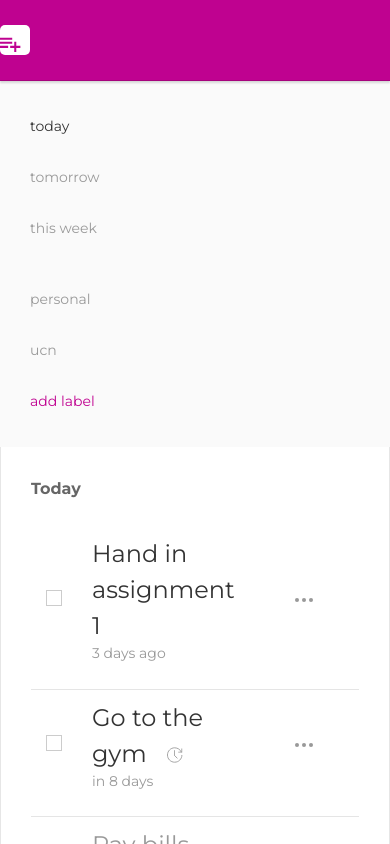
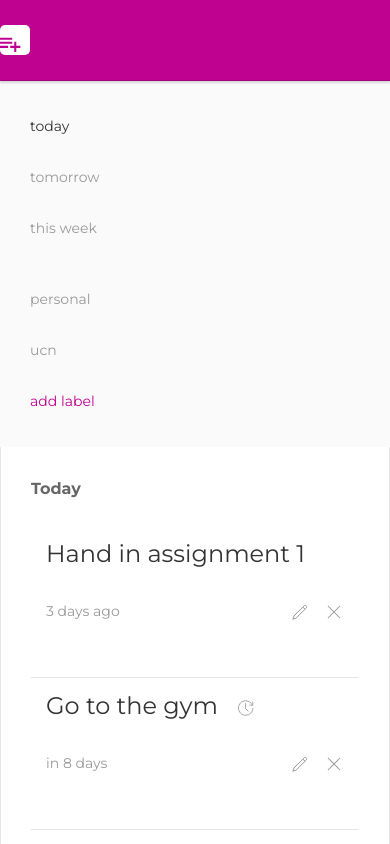
Before and after one commit to floriandejonckheere/remind-re, a React app in the folder web/: page / in a window 390 px wide. Shown: the top 844 px of the page. Built offline with nearby package versions, Linux system fonts and the light colour scheme.

Commit message:
Responsive Entry

```diff
--- a/web/src/components/navbar/searchbar/Searchbar.js
+++ b/web/src/components/navbar/searchbar/Searchbar.js
@@ -6,7 +6,7 @@ class Searchbar extends Component {
   render() {
     return (
       <div className="re-searchbar uk-width-expand">
-        <input type="text" className="uk-input" placeholder="Quick search" />
+        <input type="search" className="uk-input uk-search-input" placeholder="Quick search" />
       </div>
     )
   }
--- a/web/src/components/reminderlist/entry/Entry.js
+++ b/web/src/components/reminderlist/entry/Entry.js
@@ -8,11 +8,11 @@ class Entry extends Component {
     return (
       <li className="uk-padding-small">
         <div className="uk-grid">
-          <div className="uk-flex uk-flex-middle">
+          <div className="uk-flex uk-flex-middle uk-hidden">
             <input type="checkbox" className="uk-checkbox" />
           </div>
           <div className="uk-width-expand">
-            <div className="uk-text-lead">
+            <div className="uk-text-lead uk-text-truncate">
               { this.props.data.active ?
                 this.props.data.title
               : (
@@ -22,11 +22,21 @@ class Entry extends Component {
                 <span className="uk-margin-left uk-text-muted" title="Recurring reminder" data-uk-icon="icon: future; ratio: .8" data-uk-tooltip />
               }
             </div>
-            <p className="uk-text-meta uk-margin-remove-top">
-              { moment(this.props.data.due).fromNow() }
-            </p>
+            <div className="uk-grid uk-flex uk-flex-between">
+              <div className="uk-flex uk-flex-middle">
+                <p className="uk-text-meta uk-margin-remove-top">
+                  { moment(this.props.data.due).fromNow() }
+                </p>
+              </div>
+              <div className="uk-flex-right uk-hidden@m">
+                <ul className="uk-navbar-nav">
+                  <li><a href="#" title="Edit" data-uk-icon="icon: pencil" data-uk-tooltip /></li>
+                  <li><a href="#" title="Delete" data-uk-icon="icon: close" data-uk-tooltip /></li>
+                </ul>
+              </div>
+            </div>
           </div>
-          <div className="uk-flex uk-flex-middle">
+          <div className="uk-flex uk-flex-middle uk-visible@m">
             <ul className="uk-iconnav">
               <li><a href="#" className="uk-button" data-uk-icon="icon: more" /></li>
               <div className="uk-nav uk-dropdown-nav uk-padding-small" data-uk-dropdown="mode: click; pos: bottom-left">
```
